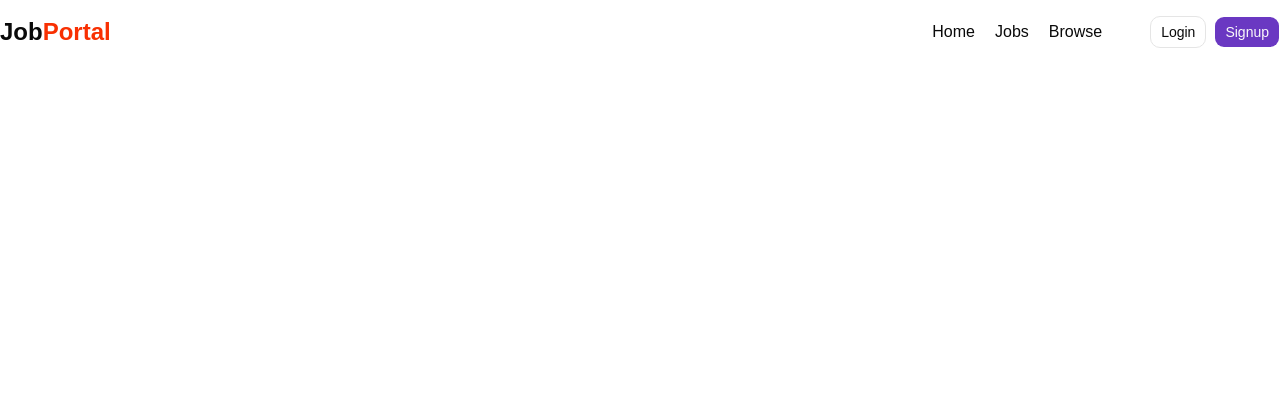
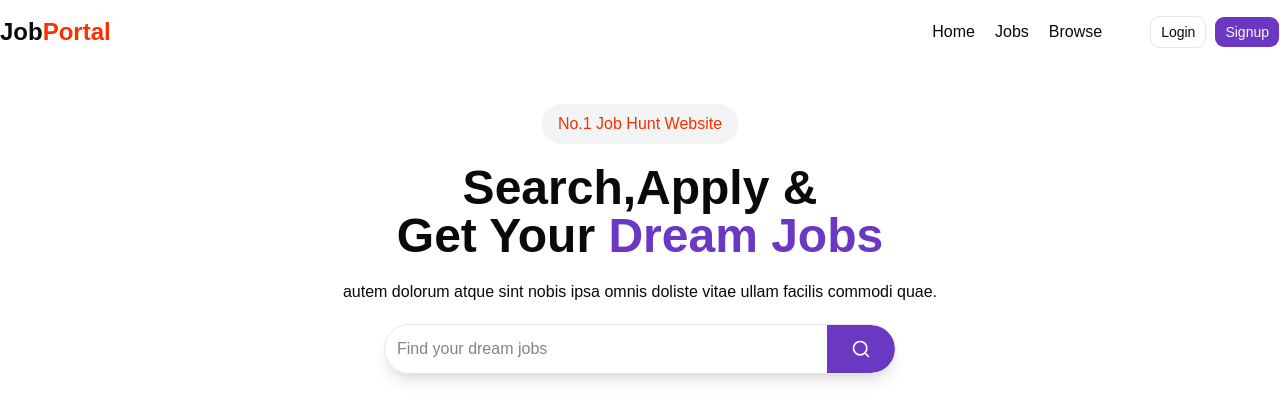
Before and after one commit to anshu-sharma603/Campus-Job-Portal, a React app in the folder frontend/: page / in a window 1280 px wide. Shown: the top 420 px of the page. Built offline with nearby package versions, Linux system fonts and the light colour scheme; the HTML template or start-up script is replaced by a standard one.

Commit message:
add HeroSection component and update Home, Login

```diff
--- /dev/null
+++ b/frontend/src/components/ui/HeroSection.jsx
@@ -0,0 +1,27 @@
+import { Button } from '@base-ui/react'
+import { Search } from 'lucide-react'
+import React from 'react'
+
+function HeroSection() {
+    return (
+        <div className='text-center'>
+            <div className='flex flex-col gap-5 my-10'>
+                <span className='mx-auto px-4 py-2 rounded-full bg-gray-100 text-[#F83002] font-medium'>No.1 Job Hunt Website</span>
+                <h1 className='text-5xl font-bold'>Search,Apply & <br /> Get Your <span className='text-[#6A38C2]'>Dream Jobs</span></h1>
+                <p>autem dolorum atque sint nobis ipsa omnis doliste vitae ullam facilis commodi quae.</p>
+                <div className='flex w-[40%] shadow-lg border border-gray-200 pl-3 rounded-full items-center gap-4 mx-auto overflow-hidden'>
+                    <input
+                        type='text'
+                        placeholder='Find your dream jobs'
+                        className='outline-none border-none w-full'
+                    />
+                    <Button className='rounded-r-full bg-[#6A38C2] hover:bg-[#5b30a6] h-12 px-6 flex items-center justify-center'>
+                        <Search className='h-5 w-5 text-white' />
+                    </Button>
+                </div>
+            </div>
+        </div>
+    )
+}
+
+export default HeroSection
--- a/frontend/src/components/ui/Home.jsx
+++ b/frontend/src/components/ui/Home.jsx
@@ -1,10 +1,15 @@
 import React from 'react'
 import Navbar from './shared/Navbar'
+import HeroSection from './HeroSection'
 
 function Home() {
   return (
     <div>
         <Navbar/>
+        <HeroSection />
+        {/* <CategoryCrousel />
+        <LatestJobs />
+        <Footer /> */}
     </div>
   )
 }
--- a/frontend/src/components/ui/auth/Login.jsx
+++ b/frontend/src/components/ui/auth/Login.jsx
@@ -20,7 +20,7 @@
 
   });
 
-  const {Loading} = useSelector(store => store.auth);
+  const { Loading } = useSelector(store => store.auth);
   const navigate = useNavigate();
   const dispatch = useDispatch();
 
@@ -45,7 +45,7 @@
     } catch (error) {
       console.log(error.response?.data);
       toast.error(error.response.data.message);
-    }finally{
+    } finally {
       dispatch(setLoading(false));
     }
   }
@@ -108,7 +108,7 @@
             </RadioGroup>
           </div>
           {
-            Loading ? <Button className= 'w-full m-4'> <Loader2 className='mr-2 h-4 w-4 animate spin'/>Please wait</Button> : <Button type="submit" className="w-full my-4 ">Login</Button>
+            Loading ? <Button className='w-full m-4'> <Loader2 className='mr-2 h-4 w-4 animate spin' />Please wait</Button> : <Button type="submit" className="w-full my-4 ">Login</Button>
           }
 
           <span className='text-sm'>Don't have an account? <Link to="/Signup" className="text-blue-600">Signup</Link></span>
```
